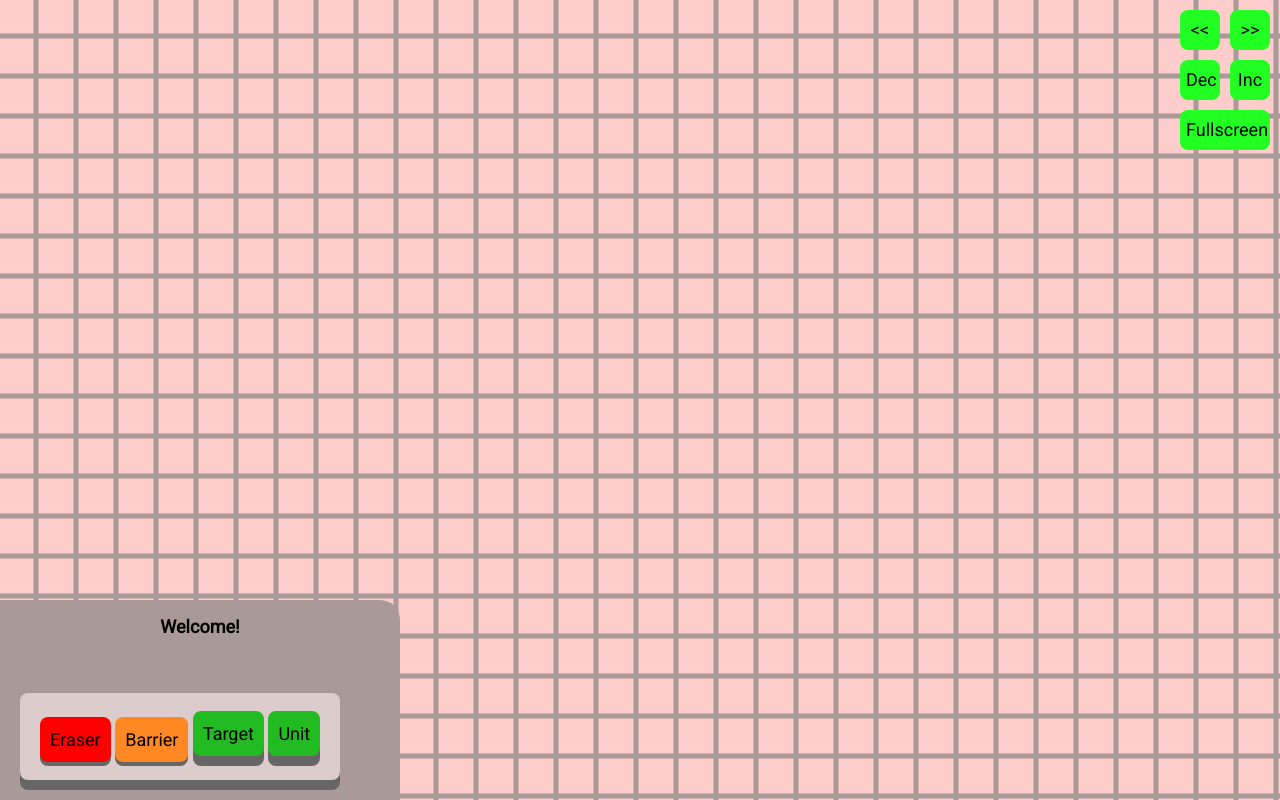
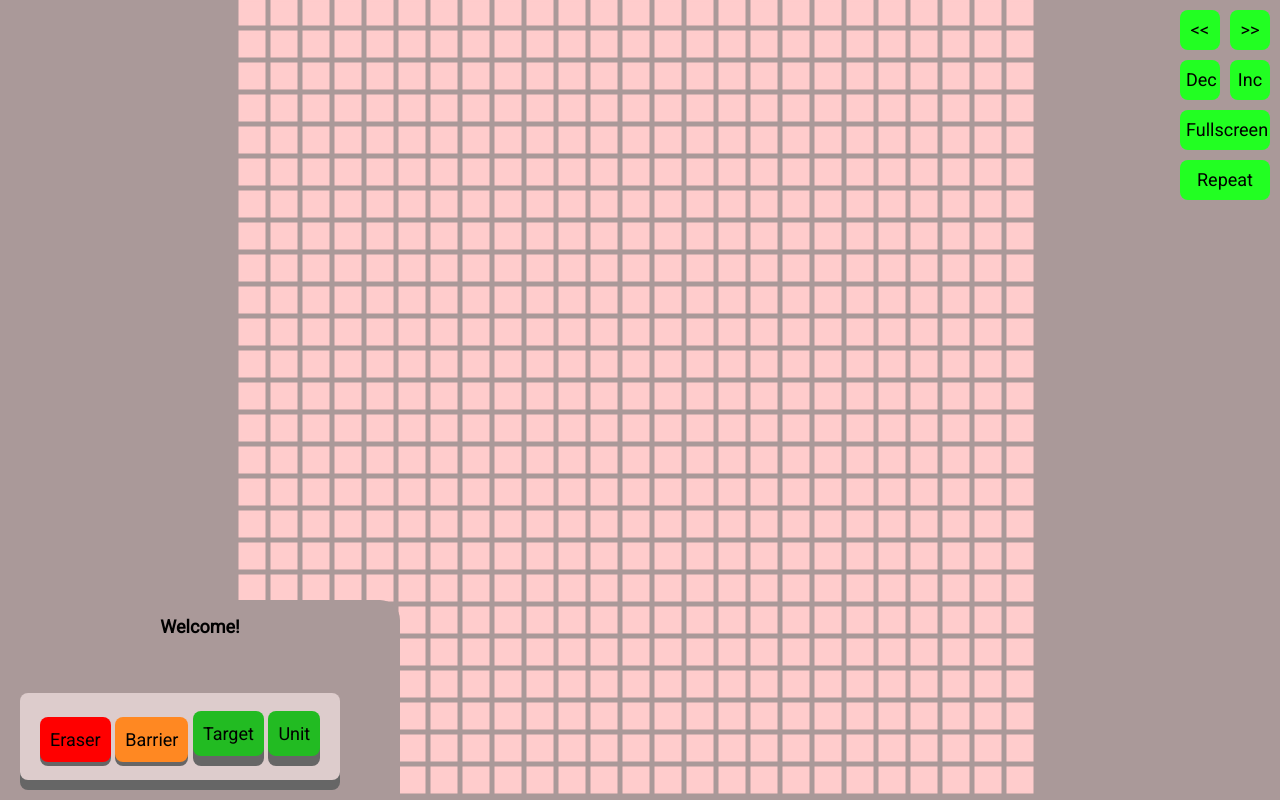
Before and after one commit to ARognes/AlgoGrid, a plain HTML site: page index.html in a window 1280 px wide. Drawn offline with Linux system fonts and the light colour scheme.

Commit message:
Repeat toggle button, bug fixes, grid height added

```diff
--- a/index.html
+++ b/index.html
@@ -14,7 +14,7 @@
 </head>
 <body oncontextmenu="return false">
 
-    <canvas width="100" height="100" id="canvas"></canvas>
+    <canvas id="canvas"></canvas>
 
     <div class="menu">
         <h4 id="debug">Welcome!</h4>
@@ -39,6 +39,7 @@
     <button onClick="Grid.setWidth(Grid.width-1)" class="smBtn" id="gridDec">Dec</button>
     <button onClick="Grid.setWidth(Grid.width+1)" class="smBtn" id="gridInc">Inc</button>
     <button onClick="toggleFullscreen()" class="smBtn" id="fullscreen">Fullscreen</button>
+    <button onClick="toggleGridRepeat()" class="smBtn" id="gridRepeat">Repeat</button>
 
     <script src="index.js"></script>
     <noscript>Your browser does not support JavaScript!</noscript>
--- a/index.js
+++ b/index.js
@@ -25,13 +25,57 @@ var canvas = document.getElementById('canvas'), ctx = canvas.getContext('2d');
 
 
 class Grid {
-    constructor(width) {
-        this.width = width;
-        this.tiles = new Array(width * width);
-        for(var i=0; i<width * width; i++) this.tiles[i] = 0; // tiles hold state
+    constructor(width, height) {
+        this.repeat = false;
+        if(height === 0) this.setSize(width, width);
+        else this.setSize(width, height);
     }
 
     draw() {
+        if(!this.repeat) {  // draw grid normally
+
+            // find beginX, beginY, endX, and endY. if grid not in view, return
+            let beginX = Math.max(Math.floor((-cameraTrans.offsetX) / cameraTrans.scale / TILE_SIZE), 0);
+            if(beginX >= this.width) return;
+            let beginY = Math.max(Math.floor(-cameraTrans.offsetY / cameraTrans.scale / TILE_SIZE), 0);
+            if(beginY >= this.height) return;
+            let endX = Math.min(Math.ceil((-cameraTrans.offsetX + canvas.width) / cameraTrans.scale / TILE_SIZE), this.width);
+            if(endX < 0) return;
+            let endY = Math.min(Math.ceil((-cameraTrans.offsetY + canvas.height) / cameraTrans.scale / TILE_SIZE), this.height);
+            if(endY < 0) return;
+
+
+            // iterate through tiles shown on screen
+            for(var i = beginX; i < endX; i++) {
+                for(var j = beginY; j < endY; j++) {
+
+                    // convert tile cartesian coordinates to tile array coordinates
+                    let k = i + j * this.width;
+
+                    // set drawing context to tile style
+                    ctx.lineWidth = 3;
+                    if(this.tiles[k] === 0) {                      // default
+                        ctx.fillStyle = "#fcc";
+                        ctx.strokeStyle = "#fcc";
+                    }
+                    else if(this.tiles[k] === 1) {                // barrier
+                        ctx.fillStyle = "#020";
+                        ctx.strokeStyle = "#030";
+                        ctx.lineWidth = 9;
+                    }
+                    else if(this.tiles[k] === 2) {                // target
+                        ctx.fillStyle = "#4d4";
+                        ctx.strokeStyle = "#4f4";
+                    }
+                    else if(this.tiles[k] === 3) {                //unit
+                        ctx.fillStyle = "#4f4";
+                        ctx.strokeStyle = "#4d4";
+                    }
+                    ctx.fillRect(i * TILE_SIZE, j * TILE_SIZE, TILE_SIZE-TILE_SHRINK, TILE_SIZE-TILE_SHRINK);
+                    ctx.strokeRect(i * TILE_SIZE, j * TILE_SIZE, TILE_SIZE-TILE_SHRINK, TILE_SIZE-TILE_SHRINK);
+                }
+            }
+        } else {    //draw grid repeatedly
 
             // find beginX and beginY, and view size
             let beginX = Math.floor((-cameraTrans.offsetX)/cameraTrans.scale / TILE_SIZE);
@@ -44,7 +88,7 @@ class Grid {
                 for(var j = beginY; j < viewHeight + beginY; j++) {
 
                     // convert tile cartesian coordinates to tile array coordinates
-                let k = i.mod(this.width) + j.mod(this.width) * this.width;
+                    let k = i.mod(this.width) + j.mod(this.height) * this.width;
 
                     // set drawing context to tile style
                     ctx.lineWidth = 3;
@@ -70,6 +114,7 @@ class Grid {
                 }
             }
         }
+    }
 
     setWidth(newWidth) {
         console.log(this.width + " to " + newWidth);
@@ -81,6 +126,18 @@ class Grid {
             for(var i=0; i<newWidth * newWidth; i++) this.tiles[i] = 0; // tiles hold state
             requestAnimationFrame(draw);
         }
+    }
+
+    // set size expects sizes out of bounds to be caught by the html/css, but clamps the values just in case something goes wrong
+    setSize(width, height) {
+        width = Math.min(Math.max(width, MIN_WIDTH), MAX_WIDTH);
+        height = Math.min(Math.max(height, MIN_WIDTH), MAX_WIDTH);
+        this.width = width;
+        this.height = height;
+        console.log(width, height);
+        this.tiles = new Array(width * height);
+        for(var i=0; i<width * height; i++) this.tiles[i] = 0; // tiles hold state
+        requestAnimationFrame(draw);
     }
 }
 
@@ -94,11 +151,11 @@ let pointerSpread = 0;
 const TIMER_START = Date.now();
 
 // grid construction
-const TILE_SIZE = 40;
+const TILE_SIZE = 32;
 const TILE_SHRINK = 8;
 const MIN_WIDTH = 2;
 const MAX_WIDTH = 128;
-Grid = new Grid((screen.width > screen.height) ? Math.ceil(screen.width / TILE_SIZE) : Math.ceil(screen.height / TILE_SIZE)); // create grid to fill exactly or more than screen size;
+Grid = new Grid((window.innerWidth < window.innerHeight) ? Math.floor(window.innerWidth / TILE_SIZE) : Math.floor(window.innerHeight / TILE_SIZE), 0); // create grid to fill exactly or more than screen size;
 
 // menu variables
 let tileMode = 1;
@@ -115,6 +172,13 @@ let cameraTrans = {scale: 1, offsetX: 0, offsetY: 0};
 const ZOOM_AMOUNT = 0.1;
 const ZOOM_MIN = 0.2;
 const ZOOM_MAX = 8;
+
+//resize canvas on load, then center camera based off canvas
+canvas.width = window.innerWidth;
+canvas.height = window.innerHeight;
+cameraTrans.offsetX = canvas.width/2 - Grid.width * TILE_SIZE / 2;
+cameraTrans.offsetY = canvas.height/2 - Grid.height * TILE_SIZE / 2;
+requestAnimationFrame(draw); // redraw canvas
 
 /**
  * mobile input and pc input are funneled into the same functions
@@ -270,7 +334,7 @@ function styleTiles(style) {
     let hx = Math.floor(((pointerPos.x - deltaPointer.x - cameraTrans.offsetX)/cameraTrans.scale + 4)/TILE_SIZE);
     let hy = Math.floor(((pointerPos.y - deltaPointer.y - cameraTrans.offsetY)/cameraTrans.scale + 4)/TILE_SIZE);
 
-    // edit tiles in-between cursor movement to ensure closed line is drawn, maximum possible loop iterations is Grid.width (a diagonal line from corner to corner)
+    // edit tiles in-between cursor movement to ensure closed line is drawn
     while((hx != gx || hy != gy)) {
         gx -= Math.sign(gx - hx);
         gy -= Math.sign(gy - hy);
@@ -280,8 +344,9 @@ function styleTiles(style) {
 
 // check that the tile style is different from the current style, erase if first tile pressed is equal to current style
 function checkTile(gx, gy, style) {
+    if(!Grid.repeat && (gx < 0 || gx >= Grid.width || gy < 0 || gy >= Grid.height)) return;
     let mgx = gx.mod(Grid.width);
-    let mgy = gy.mod(Grid.width);
+    let mgy = gy.mod(Grid.height);
     if(eraser && !deltaPointer.x && !deltaPointer.y && Grid.tiles[mgx + mgy * Grid.width] === style) erasing = true;
     if(erasing) style = 0;
 
@@ -298,14 +363,12 @@ window.addEventListener('resize', resizeCanvas, false);
 
 // canvas is always full window
 function resizeCanvas() {
+    cameraTrans.offsetX -= (canvas.width - window.innerWidth) / 2;
+    cameraTrans.offsetY -= (canvas.height - window.innerHeight) / 2;
     canvas.width = window.innerWidth;
     canvas.height = window.innerHeight;
     requestAnimationFrame(draw); // redraw canvas
 }
-
-//resize canvas on load
-resizeCanvas();
-
 
 /**
  *  draw function is essentially an efficiently called update function,
@@ -328,11 +391,13 @@ function draw() {
  */
 
  function setTileMode(newTileMode) {
-    if(newTileMode === -1) eraser = document.getElementById('eraser').checked;
-    else if(eraser && tileMode === newTileMode) {
+    if(newTileMode === -1) {
+        if(tileMode === 0) document.getElementById('eraser').checked = true;    // if tileMode is full eraser, keep eraser checked
+        else eraser = document.getElementById('eraser').checked;  // if eraser button is pressed, toggle eraser
+    } else if(eraser && tileMode === newTileMode) {   // if already erasing and the selected tool is unselected, set tileMode to full eraser 0 as only the eraser button is checked
         tileMode = 0;
         let tools = document.getElementById("toolbar").children;
-        for(var i=2; i<tools.length; i += 2) tools[i].checked = false;  // uncheck all radio type tool
+        for(var i=2; i<tools.length; i += 2) tools[i].checked = false;  // uncheck all radio type tools
     }
     else tileMode = newTileMode;
  }
@@ -376,7 +441,6 @@ function draw() {
 
  // call fullscreen methods compatible for all browsers, retrieved from: https://developers.google.com/web/fundamentals/native-hardware/fullscreen/
  function toggleFullscreen() {
-    console.log('fullscreen');
     var doc = window.document;
     var docEl = doc.documentElement;
 
@@ -386,3 +450,9 @@ function draw() {
     if(!doc.fullscreenElement && !doc.mozFullScreenElement && !doc.webkitFullscreenElement && !doc.msFullscreenElement) requestFullScreen.call(docEl);
     else cancelFullScreen.call(doc);
   }
+
+  //toggle grid repeat
+  function toggleGridRepeat() {
+      Grid.repeat = !Grid.repeat;
+      requestAnimationFrame(draw);
+  }
--- a/mobileStyle.css
+++ b/mobileStyle.css
@@ -146,23 +146,27 @@ html, body {
 }
 
 #undo {
-    position: absolute; top: 10px; right: 70px; width: 50px; height: 50px;
+    position: absolute; top: 10px; right: 60px; width: 40px; height: 40px;
 }
 
 #redo {
-    position: absolute; top: 10px; right: 10px; width: 50px; height: 50px;
+    position: absolute; top: 10px; right: 10px; width: 40px; height: 40px;
 }
 
 #gridDec {
-    position: absolute; top: 70px; right: 70px; width: 50px; height: 50px;
+    position: absolute; top: 60px; right: 60px; width: 40px; height: 40px;
 }
 
 #gridInc {
-    position: absolute; top: 70px; right: 10px; width: 50px; height: 50px;
+    position: absolute; top: 60px; right: 10px; width: 40px; height: 40px;
 }
 
 #fullscreen {
-    position: absolute; top: 130px; right: 10px; width: 110px; height: 40px;
+    position: absolute; top: 110px; right: 10px; width: 90px; height: 40px;
+}
+
+#gridRepeat {
+    position: absolute; top: 160px; right: 10px; width: 90px; height: 40px;
 }
 
 @media screen and (orientation:portrait) {
--- a/style.css
+++ b/style.css
@@ -149,3 +149,7 @@ html, body {
 #fullscreen {
     position: absolute; top: 110px; right: 10px; width: 90px; height: 40px;
 }
+
+#gridRepeat {
+    position: absolute; top: 160px; right: 10px; width: 90px; height: 40px;
+}
```
Lines whose indentation alone changed are shown as unchanged.
